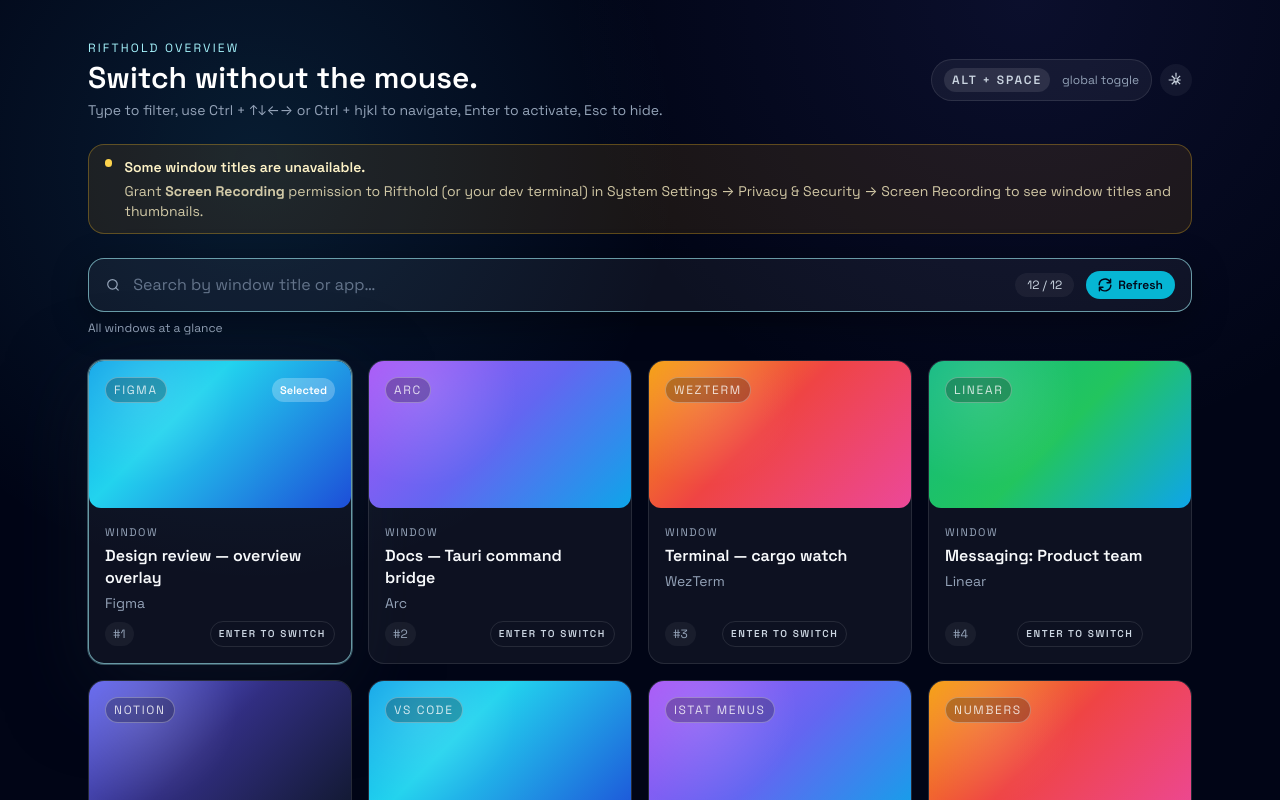
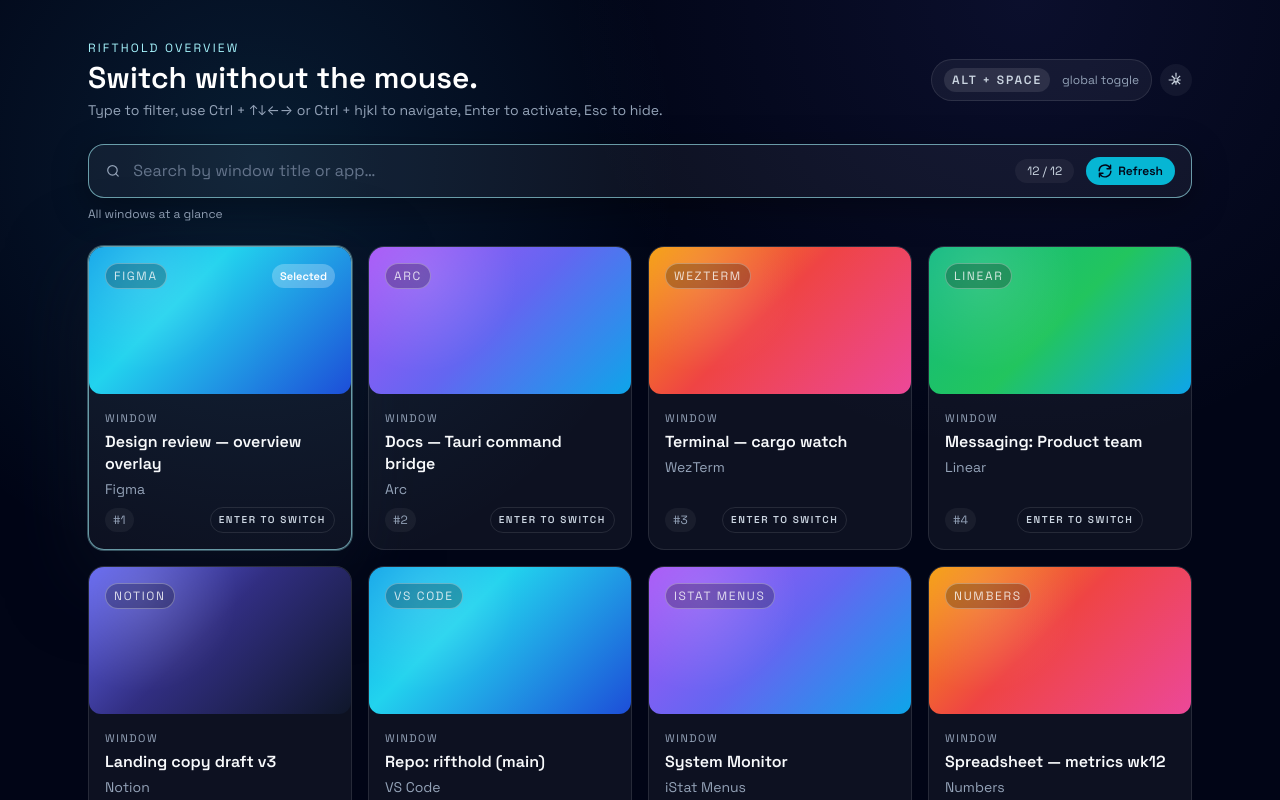
Before and after one commit to LinusChen-yf/Rifthold, a React (Vite) app: page / in a window 1280 px wide. Built offline with nearby package versions, Linux system fonts and the light colour scheme.

Commit message:
fix: incorrect permission prompt

```diff
--- a/src/App.tsx
+++ b/src/App.tsx
@@ -71,7 +71,6 @@
 }: WindowCardProps) {
   const displayTitle = windowInfo.title || windowInfo.appName;
   const gradient = gradientForIndex(index);
-  const showFallbackBadge = windowInfo.isTitleFallback;
   const hasThumbnail = !!windowInfo.thumbnail;
 
   return (
@@ -129,13 +128,8 @@
           >
             {displayTitle}
           </p>
-          <p className="flex items-center gap-2 truncate text-sm text-slate-400">
+          <p className="truncate text-sm text-slate-400">
             {windowInfo.appName}
-            {showFallbackBadge && (
-              <span className="rounded-full bg-amber-500/15 px-2 py-0.5 text-[10px] font-semibold uppercase tracking-[0.12em] text-amber-200">
-                Title unavailable
-              </span>
-            )}
           </p>
         </div>
         <div className="flex items-center justify-between text-xs text-slate-400">
@@ -175,6 +169,7 @@
   const [showSettings, setShowSettings] = useState(false);
   const [shortcut, setShortcut] = useState("alt+space");
   const [editingShortcut, setEditingShortcut] = useState("");
+  const [hasScreenRecordingPermission, setHasScreenRecordingPermission] = useState(true);
   const searchRef = useRef<HTMLInputElement>(null);
   const isComposingRef = useRef(false);
 
@@ -214,6 +209,7 @@
     searchRef.current?.focus();
 
     invoke<string>("get_shortcut").then(setShortcut).catch(console.error);
+    invoke<boolean>("check_screen_recording_permission").then(setHasScreenRecordingPermission).catch(console.error);
 
     // Listen for window list updates from backend
     const setupListeners = async () => {
@@ -422,10 +418,6 @@
     filteredWindows.length === windows.length && !normalizedQuery
       ? "All windows at a glance"
       : `Filtered ${filteredWindows.length} of ${windows.length}`;
-  const hasMissingTitles = useMemo(
-    () => windows.some((item) => item.isTitleFallback),
-    [windows],
-  );
 
   return (
     <div className="relative h-screen overflow-y-auto bg-slate-950/95 text-slate-100">
@@ -464,13 +456,13 @@
           </div>
         </header>
 
-        {hasMissingTitles && (
+        {!hasScreenRecordingPermission && (
           <div className="flex items-start gap-3 rounded-2xl border border-amber-400/30 bg-amber-500/10 px-4 py-3 text-sm text-amber-100">
             <div className="mt-[2px] h-2 w-2 rounded-full bg-amber-300" />
             <div className="space-y-1">
-              <p className="font-semibold">Some window titles are unavailable.</p>
+              <p className="font-semibold">Screen Recording permission required</p>
               <p className="text-amber-100/80">
-                Grant <strong>Screen Recording</strong> permission to Rifthold (or your dev terminal) in System Settings → Privacy & Security → Screen Recording to see window titles and thumbnails.
+                Grant <strong>Screen Recording</strong> permission to Rifthold in System Settings → Privacy & Security → Screen Recording to see window titles and thumbnails.
               </p>
             </div>
           </div>
```
Also changed, not shown: 1 other file (tests, documents, lock files or other folders).
